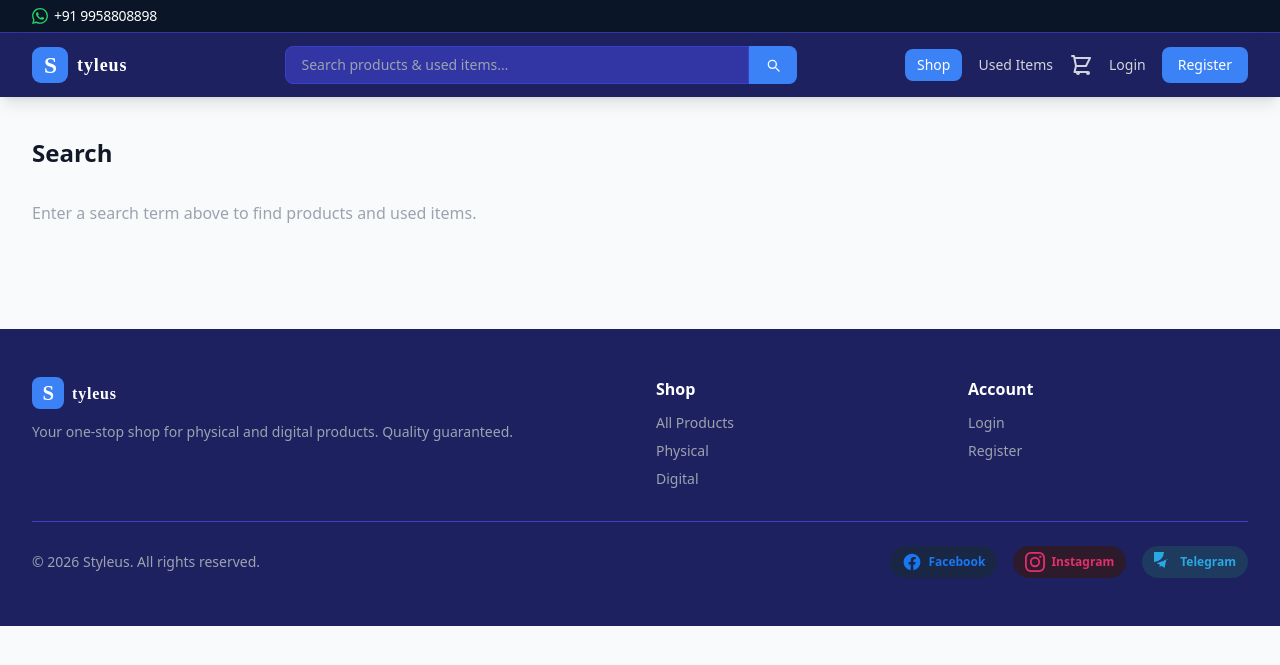
After one commit to styleus125/styleus, a Flask app: page /search in a window 1280 px wide. The commit adds this page. Shown: the top 665 px of the page. Run offline with Flask 3, Linux system fonts and the light colour scheme; some libraries are stand-ins or nearby versions.

Commit message:
add unified search for shop items and used listings
The navbar search bar now points to /search which queries both
Product and UserListing (approved) tables and displays results
in two sections on a single page.

```diff
--- a/routes/shop.py
+++ b/routes/shop.py
@@ -1,6 +1,6 @@
 from flask import Blueprint, render_template, request, jsonify
 from flask_login import current_user
-from models import db, Product, Category, ProductLike
+from models import db, Product, Category, ProductLike, UserListing
 
 shop_bp = Blueprint('shop', __name__)
 
@@ -106,3 +106,24 @@ def product_detail(slug):
                            product=product,
                            related=related,
                            title=product.name)
+
+
+@shop_bp.route('/search')
+def search():
+    q = request.args.get('q', '').strip()
+    shop_results = []
+    used_results = []
+    if q:
+        shop_results = Product.query.filter(
+            Product.is_active.is_(True),
+            Product.name.ilike(f'%{q}%')
+        ).order_by(Product.created_at.desc()).limit(40).all()
+        used_results = UserListing.query.filter(
+            UserListing.status == 'approved',
+            UserListing.title.ilike(f'%{q}%')
+        ).order_by(UserListing.created_at.desc()).limit(40).all()
+    return render_template('shop/search_results.html',
+                           q=q,
+                           shop_results=shop_results,
+                           used_results=used_results,
+                           title=f'Search: {q}' if q else 'Search')
--- a/templates/base.html
+++ b/templates/base.html
@@ -58,8 +58,8 @@
 
       <!-- Search (desktop) -->
       <div class="hidden md:flex flex-1 max-w-lg mx-8">
-        <form action="{{ url_for('shop.products') }}" method="get" class="w-full flex">
-          <input type="text" name="q" placeholder="Search products…"
+        <form action="{{ url_for('shop.search') }}" method="get" class="w-full flex">
+          <input type="text" name="q" placeholder="Search products &amp; used items…"
                  value="{{ request.args.get('q', '') }}"
                  class="w-full px-4 py-2 rounded-l-lg text-sm bg-navy-800 text-white placeholder-gray-400 border border-navy-700 focus:outline-none focus:border-blue-400">
           <button type="submit" class="px-4 py-2 bg-blue-500 hover:bg-blue-600 text-white rounded-r-lg transition">
--- /dev/null
+++ b/templates/shop/search_results.html
@@ -0,0 +1,96 @@
+{% extends 'base.html' %}
+{% block content %}
+<div class="max-w-7xl mx-auto px-4 sm:px-6 lg:px-8 py-10">
+
+  <div class="mb-8">
+    <h1 class="text-2xl font-bold text-gray-900">
+      {% if q %}Search results for <span class="text-blue-600">"{{ q }}"</span>{% else %}Search{% endif %}
+    </h1>
+    {% if q %}
+    <p class="text-gray-500 mt-1 text-sm">
+      {{ shop_results|length }} shop item{{ 's' if shop_results|length != 1 else '' }},
+      {{ used_results|length }} used item{{ 's' if used_results|length != 1 else '' }}
+    </p>
+    {% endif %}
+  </div>
+
+  {% if not q %}
+  <p class="text-gray-400">Enter a search term above to find products and used items.</p>
+  {% elif not shop_results and not used_results %}
+  <div class="text-center py-20 text-gray-400">
+    <p class="text-lg font-medium mb-2">No results found for "{{ q }}"</p>
+    <a href="{{ url_for('shop.products') }}" class="text-blue-500 hover:underline text-sm">Browse all shop items</a>
+    <span class="text-gray-300 mx-2">|</span>
+    <a href="{{ url_for('sell.public_listings') }}" class="text-blue-500 hover:underline text-sm">Browse used items</a>
+  </div>
+  {% else %}
+
+  {% if shop_results %}
+  <section class="mb-12">
+    <div class="flex items-center justify-between mb-4">
+      <h2 class="text-lg font-semibold text-gray-800">Shop Items</h2>
+      <a href="{{ url_for('shop.products', q=q) }}" class="text-sm text-blue-500 hover:underline">View all in shop</a>
+    </div>
+    <div class="grid grid-cols-1 sm:grid-cols-2 lg:grid-cols-3 xl:grid-cols-4 gap-6">
+      {% set liked_ids = [] %}
+      {% for product in shop_results %}
+        {% include '_product_card.html' %}
+      {% endfor %}
+    </div>
+  </section>
+  {% endif %}
+
+  {% if used_results %}
+  <section>
+    <div class="flex items-center justify-between mb-4">
+      <h2 class="text-lg font-semibold text-gray-800">Used Items</h2>
+      <a href="{{ url_for('sell.public_listings') }}" class="text-sm text-blue-500 hover:underline">Browse all used items</a>
+    </div>
+    <div class="grid grid-cols-1 sm:grid-cols-2 lg:grid-cols-3 xl:grid-cols-4 gap-6">
+      {% for listing in used_results %}
+      <div class="bg-white rounded-xl border border-gray-200 overflow-hidden hover:shadow-lg transition">
+        <div class="aspect-square bg-gray-100 overflow-hidden">
+          {% if listing.image_url %}
+          <img src="{{ listing.image_url }}" alt="{{ listing.title }}"
+               class="w-full h-full object-cover hover:scale-105 transition duration-300">
+          {% else %}
+          <div class="w-full h-full flex items-center justify-center text-gray-300">
+            <svg class="w-16 h-16" fill="none" stroke="currentColor" viewBox="0 0 24 24">
+              <path stroke-linecap="round" stroke-linejoin="round" stroke-width="1.5"
+                    d="M4 16l4.586-4.586a2 2 0 012.828 0L16 16m-2-2l1.586-1.586a2 2 0 012.828 0L20 14m-6-6h.01M6 20h12a2 2 0 002-2V6a2 2 0 00-2-2H6a2 2 0 00-2 2v12a2 2 0 002 2z"/>
+            </svg>
+          </div>
+          {% endif %}
+        </div>
+        <div class="p-4">
+          <span class="text-xs font-medium text-gray-400 uppercase tracking-wide">
+            Used &middot; {{ dict(listing.CONDITION_CHOICES)[listing.condition] }}
+          </span>
+          <h3 class="font-semibold text-gray-800 mt-1 mb-1 line-clamp-2">{{ listing.title }}</h3>
+          <p class="text-xs text-gray-500 line-clamp-2 mb-3">{{ listing.description }}</p>
+          <div class="flex items-center justify-between mb-3">
+            {% if listing.asking_price %}
+            <span class="font-bold text-navy-900">&#8377;{{ '%.0f' | format(listing.asking_price) }}</span>
+            {% else %}
+            <span class="text-sm text-blue-600 italic font-medium">Contact for price</span>
+            {% endif %}
+            <span class="text-xs text-gray-400">{{ listing.created_at.strftime('%d %b') }}</span>
+          </div>
+          <a href="https://wa.me/919958808898?text=Hi%2C+I%27m+interested+in+your+listing%3A+{{ listing.title | urlencode }}"
+             target="_blank"
+             class="w-full flex items-center justify-center gap-2 bg-navy-900 hover:bg-navy-800 text-white text-sm font-medium py-2 rounded-lg transition">
+            <svg class="w-4 h-4" fill="currentColor" viewBox="0 0 24 24">
+              <path d="M17.472 14.382c-.297-.149-1.758-.867-2.03-.967-.273-.099-.471-.148-.67.15-.197.297-.767.966-.94 1.164-.173.199-.347.223-.644.075-.297-.15-1.255-.463-2.39-1.475-.883-.788-1.48-1.761-1.653-2.059-.173-.297-.018-.458.13-.606.134-.133.298-.347.446-.52.149-.174.198-.298.298-.497.099-.198.05-.371-.025-.52-.075-.149-.669-1.612-.916-2.207-.242-.579-.487-.5-.669-.51-.173-.008-.371-.01-.57-.01-.198 0-.52.074-.792.372-.272.297-1.04 1.016-1.04 2.479 0 1.462 1.065 2.875 1.213 3.074.149.198 2.096 3.2 5.077 4.487.709.306 1.262.489 1.694.625.712.227 1.36.195 1.871.118.571-.085 1.758-.719 2.006-1.413.248-.694.248-1.289.173-1.413-.074-.124-.272-.198-.57-.347m-5.421 7.403h-.004a9.87 9.87 0 01-5.031-1.378l-.361-.214-3.741.982.998-3.648-.235-.374a9.86 9.86 0 01-1.51-5.26c.001-5.45 4.436-9.884 9.888-9.884 2.64 0 5.122 1.03 6.988 2.898a9.825 9.825 0 012.893 6.994c-.003 5.45-4.437 9.884-9.885 9.884m8.413-18.297A11.815 11.815 0 0012.05 0C5.495 0 .16 5.335.157 11.892c0 2.096.547 4.142 1.588 5.945L.057 24l6.305-1.654a11.882 11.882 0 005.683 1.448h.005c6.554 0 11.89-5.335 11.893-11.893a11.821 11.821 0 00-3.48-8.413z"/>
+            </svg>
+            Contact Seller
+          </a>
+        </div>
+      </div>
+      {% endfor %}
+    </div>
+  </section>
+  {% endif %}
+
+  {% endif %}
+</div>
+{% endblock %}
```
